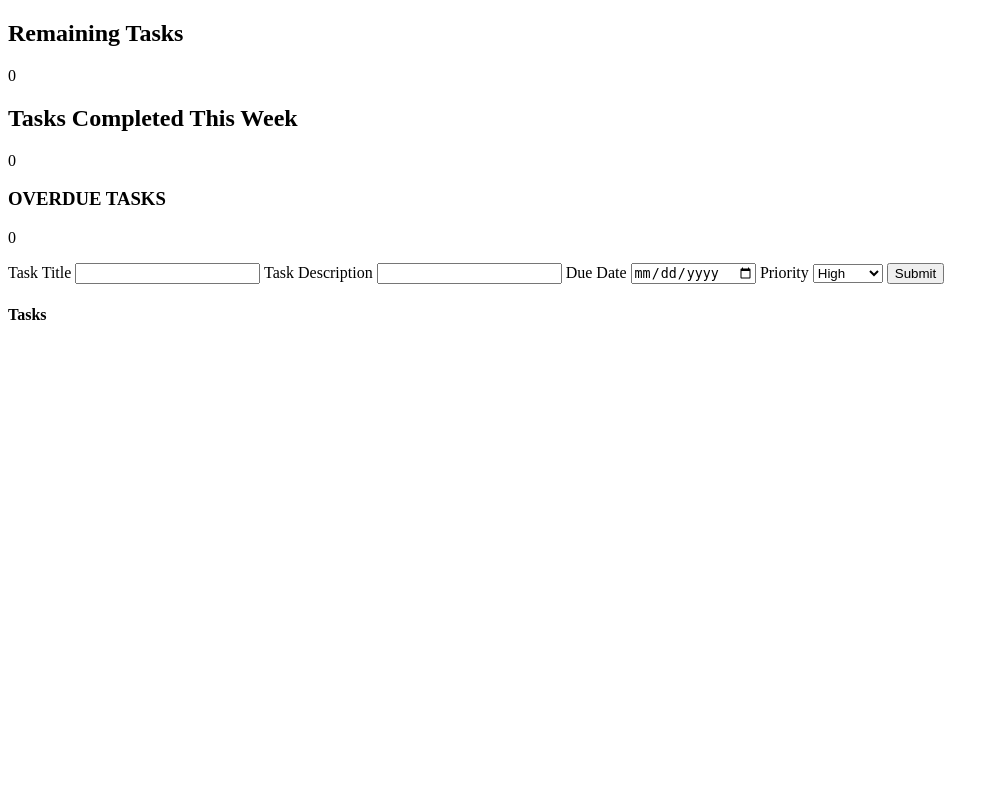
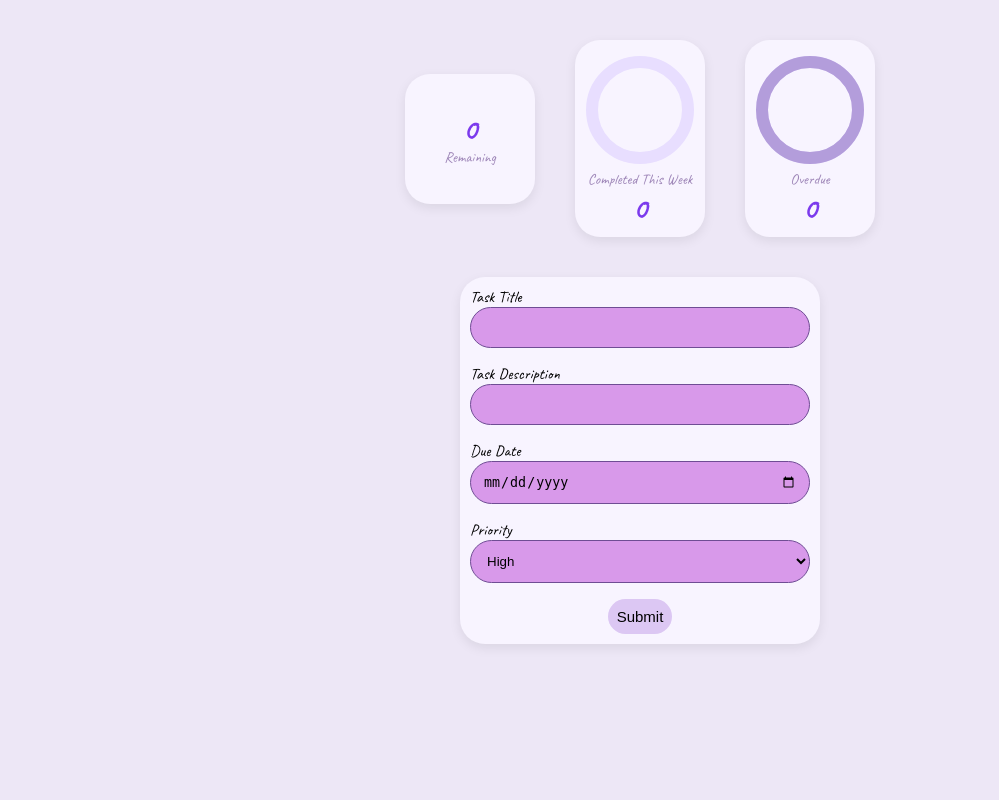
Before and after one commit to SpencerJ96/PTaskmanager, a Django app: page /tasks/ in a window 1280 px wide. Shown: the whole page, without its empty margins (0-999 px from the left). Run offline with Django 5.2, Linux system fonts and the light colour scheme; data that the repository does not hold is empty.

Commit message:
Added styling and complete task card HTML

```diff
--- a/tasks/static/tasks/style.css
+++ b/tasks/static/tasks/style.css
@@ -1,3 +1,195 @@
-.completed{
-	background-color: rgba(0, 200, 100, 0.2);
+@import url('https://fonts.googleapis.com/css2?family=Caveat:wght@400;600;700&display=swap');
+
+* {
+    box-sizing: border-box;
+    margin: 0;
+    padding: 0;
 }
+
+body {
+    background-color: #ede7f6;
+    font-family: 'Caveat', cursive;
+    min-height: 100vh;
+    padding: 40px;
+}
+
+section {
+    margin-bottom: 40px;
+}
+
+section:first-of-type > div{					/* Target first section of the page only. > div = the first direct child div inside that section (only the wrapper div in stats section) */
+	display: flex;
+	justify-content: center;
+	align-items: center;
+	gap: 40px;
+}
+
+.stat-card {
+	background: #f8f4ff;
+	border-radius: 25px;
+	padding: 10px;
+	width: 130px;
+	height: 130px;
+	display: flex;
+	flex-direction: column;
+	align-items: center;
+	justify-content: center;
+	box-shadow: 0 4px 12px rgba(0,0,0,0.08);
+}
+.stat-number{
+	font-size: 30px;
+	font-weight: bold;
+	color: #7c3aed;
+}
+.ring-card{
+background: #f8f4ff;
+border-radius: 25px;
+padding: 10px;
+display: flex;
+flex-direction: column;
+align-items: center;
+justify-content: center;
+width: 130px;
+box-shadow: 0 4px 12px rgba(0,0,0,0.08);
+}
+
+.ring-card svg{
+	width: 120px;
+	height: 120px;
+}
+
+.ring-bg{
+	fill: none;
+	stroke: #e8deff;
+	stroke-width: 10;
+}
+
+.ring-fill{
+	fill:none;
+	stroke: #b39ddb;
+	stroke-width: 10;
+	stroke-linecap: round;
+	transform: rotate(-90deg);
+	transform-origin: 50% 50%;
+	stroke-dasharray: 251;
+}
+
+.ring-number{
+	font-weight: bold;
+	font-size: 30px;
+	color: #7c3aed;
+}
+.ring-label{
+	font-size: 15px;
+	color: #9e86b8;
+}
+
+section:nth-of-type(2) > div{
+	background: #f8f4ff;
+	border-radius: 25px;
+	padding: 10px;
+	width: 360px;
+	gap: 12px;
+	display: flex;
+	flex-direction: column;
+	align-items: center;
+	box-shadow: 0 4px 12px rgba(0,0,0,0.08);
+	margin: 0 auto;
+}
+.task-form{
+	display: flex;
+	flex-direction: column;
+	gap: 16px;
+	width: 100%;
+}
+.form-button{
+	color: #000000;
+	padding: 8px;
+	border-radius: 25px;
+	font-size: 15px;
+	cursor: pointer;
+	background-color: #dcc7f3;
+	border: 1px solid transparent;
+	transition: filter 0.2s, transform 0.2s;
+	display: block;
+	margin: 0 auto;
+}
+.form-button:hover{
+	border: black;
+	filter: brightness(1.1);
+	transform: scale(1.02);
+	border: 1px solid black
+}
+
+input[type="text"], input[type="date"], select{
+	padding: 12px;
+	border: 1px solid #6f4d94;
+	border-radius: 25px;
+	background: #d899ea;
+	width: 100%;
+}
+.task-grid{
+	display: grid;
+	grid-template-columns: repeat(3,1fr);
+	gap: 12px;
+	padding: 10px;
+}
+.task-card{
+	background: #f1f08f;
+	border-radius: 25px;
+	padding: 12px;
+	border: 1px solid #e1b629;
+	transition: filter 0.2s, transform 0.2s;
+
+}
+.task-card:hover{
+	filter: brightness (1.1);
+	transform: scale(1.02);
+}
+.card-top{
+	border-bottom: 1px solid #e1b629;
+}
+.task-title{
+	font-weight: bold;
+	font-size: 26px;
+}
+.card-top p{
+	font-size: 18px;
+	color: #555;
+	padding: 4px 0 8px 0;
+}
+.card-meta{
+	display: flex;
+	justify-content: space-between;
+	padding: 8px 0;
+	font-size: 15px;
+	color: #888;
+}
+.card-actions{
+	display: flex;
+	gap: 8px;
+	padding-top: 8px;
+}
+.card-actions form {
+	flex: 1;
+}
+.card-actions button {
+    width: 100%;
+    padding: 6px;
+    border-radius: 25px;
+    border: none;
+    font-family: 'Caveat', cursive;
+    font-size: 15px;
+    cursor: pointer;
+}
+.card-actions form:first-of-type button{
+	background-color: #b2dfdb;
+}
+.card-actions form:last-of-type button {
+    background-color: #ffcdd2;
+}
+.completed {
+    background-color: #d4edda;
+    border-color: #a5d6a7;
+    opacity: 0.7;
+}
--- a/tasks/templates/tasks/task_list.html
+++ b/tasks/templates/tasks/task_list.html
@@ -11,17 +11,27 @@
 
 <section>
 		<div>
-			<div>
-				<h1>Remaining Tasks</h1>
-				<p>{{ remaining }}</p>
+			<div class="stat-card">
+  			  <p class="stat-number">{{ remaining }}</p>
+  			  <p class="ring-label">Remaining</p>
+		</div>
+
+			<div class="ring-card">
+				<svg viewBox="0 0 100 100">
+					<circle class="ring-bg" cx="50" cy="50" r="40"/>
+					<circle class="ring-fill" cx="50" cy="50" r="40" style="stroke-dashoffset: {{ completed_offset }}"/>
+				</svg>
+				<p class="ring-label">Completed This Week</p>
+				<p class="ring-number"> {{ completed_this_week }}</p>
 			</div>
-			<div>
-				<h2>Tasks Completed This Week</h2>
-				<p> {{ completed_this_week }} </p>
-			</div>
-			<div>
-				<h3>OVERDUE TASKS</h3>
-				<p>{{ overdue }} </p>
+
+			<div class="ring-card">
+				<svg viewBox="0 0 100 100">
+					<circle class="ring-bg" cx="50" cy="50" r="40"/>
+					<circle class="ring-fill" cx="50" cy="50" r="40" style="stroke-dashoffset: {{ overdue_offset }}"/>
+				</svg>
+					<p class="ring-label">Overdue</p>
+					<p class="ring-number">{{ overdue }}</p>
 			</div>
 		</div>
 </section>
@@ -29,21 +39,31 @@
 <section>
 
 	<div>
-		<form method="POST" action="/tasks/create/">
+		<form class="task-form" method="POST" action="/tasks/create/">
 			{% csrf_token %}
+			<div>
 			<label>Task Title</label>
 			<input type="text" name="title">
+			</div>
+			<div>
 			<label>Task Description</label>
 			<input type="text" name="body">
+			</div>
+			<div>
 			<label>Due Date</label>
 			<input type="date" name="due_date">
+			</div>
+			<div>
 			<label>Priority</label>
 			<select name="priority" id="priority">
 				<option value="high">High</option>
 				<option value="medium">Medium</option>
 				<option value="low">Low</option>
 			</select>
-			<input type="submit">
+			</div>
+			<div>
+			<input type="submit" class="form-button">
+			</div>
 		</form>
 	</div>
 
@@ -51,42 +71,35 @@
 
 
 <section>
-
-	<div>
-		<h4>Tasks</h4>
-
-		{% for task in all_tasks %}
-		<div class="task-card {% if task.completed %} completed {% endif %}">
-			<div>
-				<div>
-					<h4>{{ task.title }}</h4>
-					<p>{{ task.body }}</p>
+	<div class="task-grid">
+		{% for each_task in all_tasks %}
+			<div class="task-card {% if each_task.completed %}completed{% endif %}">
+				<div class="card-top">
+					<h4 class="task-title"> {{ each_task.title }}</h4>
+					<p> {{ each_task.body }}</p>
 				</div>
-				<div>
-					{{ task.priority }}
+				<div class="card-meta">
+					<p>{% if each_task.due_date %}
+							{{ each_task.due_date }}
+						{% else %}
+							No due date
+						{% endif %}
+					</p>
+					<P>{{ each_task.priority }}</P>
 				</div>
-				<div>
-					{% if task.due_date %}
-						{{ task.due_date }}
-					{% else %}
-						No due date
-					{% endif %}
-				</div>
-				<div>
-					<form method="POST" action="/tasks/complete/{{ task.id }}/">
+				<div class="card-actions">
+					<form method="POST" action="/tasks/complete/{{ each_task.id }}/">
 						{% csrf_token %}
 						<button type="submit">Mark as Complete</button>
 					</form>
-					<form method="POST" action="/tasks/delete/{{ task.id }}/">
+					<form method="POST" action="/tasks/delete/{{ each_task.id }}/">
 						{% csrf_token %}
-						<button type="submit">Delete Task</button>
+						<button type="submit">Delete Task?</button>
 					</form>
 				</div>
 			</div>
-		</div>
 		{% endfor %}
 	</div>
-
 </section>
 </body>
 </html>
--- a/tasks/views.py
+++ b/tasks/views.py
@@ -32,12 +32,27 @@ def task_list(request):
 	#due date is less than today, inclue it
 	overdue = Task.objects.filter(completed=False, due_date__lt=today).count()
 
-	#Pass four pieces of data to the template, what to reference them as first and their actual values second
+	total_ever = Task.objects.count()
+	total_incomplete = Task.objects.filter(completed=False).count()
+
+
+	#Ternary Operators (Yoda Speak) read it backwards
+		#251 is the stroke of the circle
+			#completed this week divided by remaining tasks multiplied by 251 to give us the offset px fill circles
+			#True condition on left, false condition on right. Look for the "if"
+	completed_offset = 251 - (completed_this_week / remaining * 251) if remaining > 0 else 251
+	overdue_offset = (overdue / remaining * 251 ) if remaining > 0 else 0
+
+
+	#Pass six pieces of data to the template, what to reference them as first and their actual values second
 	return render(request, "tasks/task_list.html", {
 		"all_tasks": all_tasks,
 		"remaining" : remaining,
 		"completed_this_week" : completed_this_week,
 		"overdue" : overdue,
+		"completed_offset" : completed_offset,
+		"overdue_offset" : overdue_offset
+
 	})
 
 
```
